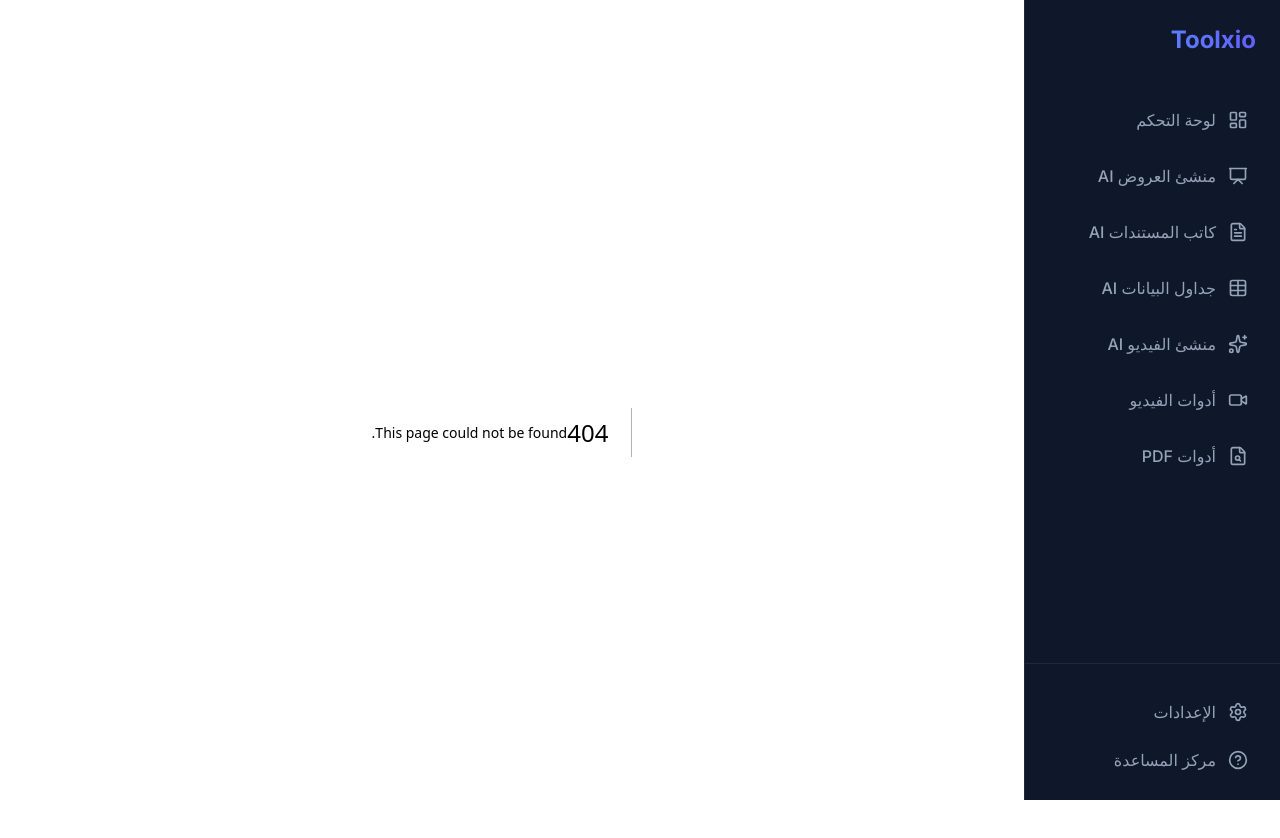
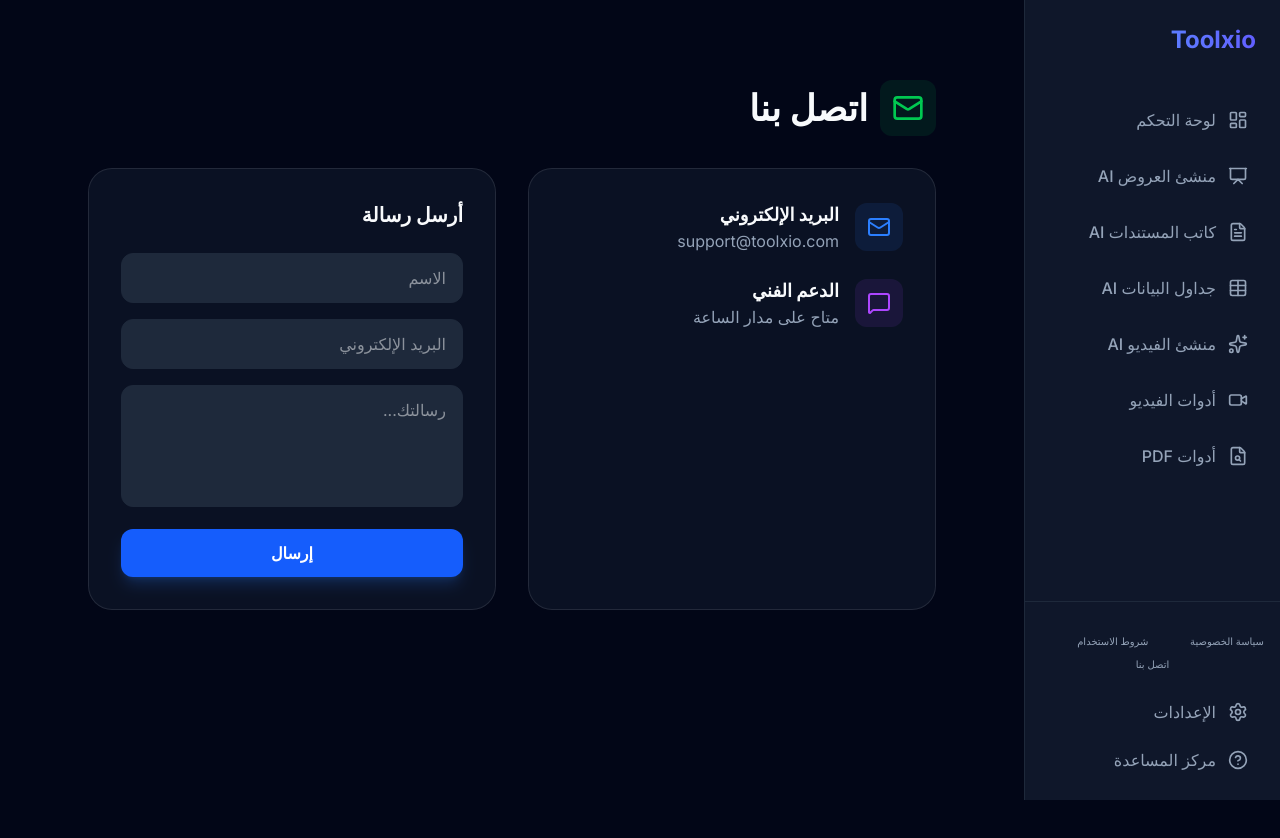
Before and after one commit to naif2016f12-web/toolxio, a Next.js app: page /contact in a window 1280 px wide. Before the commit this address had no page. Shown: the top 838 px of the page. After the commit the page ends 800 px from the top, so only its background shows below. Built offline with nearby package versions, Linux system fonts and the light colour scheme.

Commit message:
Add legal pages (Privacy, Terms, Contact) for AdSense approval

```diff
--- /dev/null
+++ b/src/app/contact/page.tsx
@@ -0,0 +1,64 @@
+"use client";
+
+import { Mail, MessageSquare, MapPin } from "lucide-react";
+
+export default function ContactPage() {
+    return (
+        <div className="max-w-4xl mx-auto py-12 px-6">
+            <div className="flex items-center gap-3 mb-8">
+                <div className="p-3 rounded-xl bg-green-500/10">
+                    <Mail className="w-8 h-8 text-green-500" />
+                </div>
+                <h1 className="text-4xl font-bold">اتصل بنا</h1>
+            </div>
+
+            <div className="grid grid-cols-1 md:grid-cols-2 gap-8">
+                <div className="glass-card p-8 rounded-3xl flex flex-col gap-6">
+                    <div className="flex items-center gap-4">
+                        <div className="p-3 rounded-xl bg-blue-500/10">
+                            <Mail className="w-6 h-6 text-blue-500" />
+                        </div>
+                        <div>
+                            <h3 className="font-bold text-foreground text-lg">البريد الإلكتروني</h3>
+                            <p className="text-muted-foreground">support@toolxio.com</p>
+                        </div>
+                    </div>
+
+                    <div className="flex items-center gap-4">
+                        <div className="p-3 rounded-xl bg-purple-500/10">
+                            <MessageSquare className="w-6 h-6 text-purple-500" />
+                        </div>
+                        <div>
+                            <h3 className="font-bold text-foreground text-lg">الدعم الفني</h3>
+                            <p className="text-muted-foreground">متاح على مدار الساعة</p>
+                        </div>
+                    </div>
+                </div>
+
+                <div className="glass-card p-8 rounded-3xl">
+                    <h3 className="font-bold text-foreground text-xl mb-6 text-right">أرسل رسالة</h3>
+                    <div className="space-y-4">
+                        <input
+                            type="text"
+                            placeholder="الاسم"
+                            className="w-full bg-muted border border-border rounded-xl px-4 py-3 focus:outline-none focus:ring-2 focus:ring-accent"
+                        />
+                        <input
+                            type="email"
+                            placeholder="البريد الإلكتروني"
+                            className="w-full bg-muted border border-border rounded-xl px-4 py-3 focus:outline-none focus:ring-2 focus:ring-accent"
+                        />
+                        <textarea
+                            placeholder="رسالتك..."
+                            rows={4}
+                            className="w-full bg-muted border border-border rounded-xl px-4 py-3 focus:outline-none focus:ring-2 focus:ring-accent resize-none"
+                        />
+                        <button className="w-full py-3 bg-blue-600 hover:bg-blue-700 text-white font-bold rounded-xl transition-all shadow-lg shadow-blue-500/20 active:scale-95">
+                            إرسال
+                        </button>
+                    </div>
+                </div>
+            </div>
+        </div>
+    );
+}
--- /dev/null
+++ b/src/app/privacy/page.tsx
@@ -0,0 +1,46 @@
+"use client";
+
+import { ShieldCheck } from "lucide-react";
+
+export default function PrivacyPage() {
+    return (
+        <div className="max-w-4xl mx-auto py-12 px-6">
+            <div className="flex items-center gap-3 mb-8">
+                <div className="p-3 rounded-xl bg-blue-500/10">
+                    <ShieldCheck className="w-8 h-8 text-blue-500" />
+                </div>
+                <h1 className="text-4xl font-bold">سياسة الخصوصية</h1>
+            </div>
+
+            <div className="glass-card p-8 rounded-3xl space-y-6 text-muted-foreground leading-relaxed text-lg">
+                <section>
+                    <h2 className="text-xl font-bold text-foreground mb-3">1. جمع المعلومات</h2>
+                    <p>
+                        نحن في Toolxio نحترم خصوصيتك. يتم معالجة جميع الملفات (المستندات، الفيديوهات، الجداول) محلياً داخل متصفحك. نحن لا نقوم برفع أو تخزين أي من ملفاتك الخاصة على خوادمنا.
+                    </p>
+                </section>
+
+                <section>
+                    <h2 className="text-xl font-bold text-foreground mb-3">2. ملفات تعريف الارتباط (Cookies)</h2>
+                    <p>
+                        نستخدم ملفات تعريف الارتباط لتحسين تجربة المستخدم وتحليل حركة المرور. كما نستخدم خدمات طرف ثالث مثل Google AdSense التي قد تستخدم ملفات تعريف الارتباط لعرض الإعلانات بناءً على زياراتك السابقة.
+                    </p>
+                </section>
+
+                <section>
+                    <h2 className="text-xl font-bold text-foreground mb-3">3. أمن البيانات</h2>
+                    <p>
+                        نحن نلتزم بحماية بياناتك الشخصية المحدودة (مثل معلومات الحساب إذا وجدت) باستخدام تقنيات تشفير حديثة.
+                    </p>
+                </section>
+
+                <section>
+                    <h2 className="text-xl font-bold text-foreground mb-3">4. إعلانات جوجل</h2>
+                    <p>
+                        بصفته طرفاً ثالثاً، يستخدم Google ملفات تعريف ارتباط لخدمة الإعلانات على موقعنا. استخدام Google لملف تعريف الارتباط DART يتيح له عرض الإعلانات للمستخدمين بناءً على زيارتهم لموقعنا والمواقع الأخرى على الإنترنت.
+                    </p>
+                </section>
+            </div>
+        </div>
+    );
+}
--- /dev/null
+++ b/src/app/terms/page.tsx
@@ -0,0 +1,46 @@
+"use client";
+
+import { FileText } from "lucide-react";
+
+export default function TermsPage() {
+    return (
+        <div className="max-w-4xl mx-auto py-12 px-6">
+            <div className="flex items-center gap-3 mb-8">
+                <div className="p-3 rounded-xl bg-indigo-500/10">
+                    <FileText className="w-8 h-8 text-indigo-500" />
+                </div>
+                <h1 className="text-4xl font-bold">شروط الاستخدام</h1>
+            </div>
+
+            <div className="glass-card p-8 rounded-3xl space-y-6 text-muted-foreground leading-relaxed text-lg">
+                <section>
+                    <h2 className="text-xl font-bold text-foreground mb-3">1. قبول الشروط</h2>
+                    <p>
+                        باستخدامك لموقع Toolxio، فإنك توافق على الامتثال لهذه الشروط والأحكام. إذا كنت لا توافق على أي جزء منها، يرجى التوقف عن استخدام الموقع.
+                    </p>
+                </section>
+
+                <section>
+                    <h2 className="text-xl font-bold text-foreground mb-3">2. الاستخدام المسموح به</h2>
+                    <p>
+                        يُسمح باستخدام أدوات الذكاء الاصطناعي المتوفرة لأغراض قانونية وأخلاقية فقط. يُحظر استخدام المنصة لتوليد محتوى مسيء أو ضار أو ينتهك حقوق الملكية الفكرية للآخرين.
+                    </p>
+                </section>
+
+                <section>
+                    <h2 className="text-xl font-bold text-foreground mb-3">3. إخلاء المسؤولية</h2>
+                    <p>
+                        تُقدم الخدمة "كما هي" دون أي ضمانات. نحن غير مسؤولين عن أي أخطاء قد تحدث في المستندات المولدة أو الملفات المعالجة، ويتحمل المستخدم مسؤولية مراجعة النتائج.
+                    </p>
+                </section>
+
+                <section>
+                    <h2 className="text-xl font-bold text-foreground mb-3">4. التعديلات</h2>
+                    <p>
+                        نحتفظ بالحق في تعديل هذه الشروط في أي وقت. سيتم نشر التغييرات فوراً على هذه الصفحة.
+                    </p>
+                </section>
+            </div>
+        </div>
+    );
+}
--- a/src/components/Sidebar.tsx
+++ b/src/components/Sidebar.tsx
@@ -63,6 +63,11 @@ export default function Sidebar() {
 
             <div className="p-4 border-t border-border mt-auto">
                 <PWAInstall />
+                <div className="mt-4 grid grid-cols-2 gap-2 mb-4">
+                    <Link href="/privacy" className="text-[10px] text-muted-foreground hover:text-foreground transition-colors">سياسة الخصوصية</Link>
+                    <Link href="/terms" className="text-[10px] text-muted-foreground hover:text-foreground transition-colors">شروط الاستخدام</Link>
+                    <Link href="/contact" className="text-[10px] text-muted-foreground hover:text-foreground transition-colors col-span-2 text-center">اتصل بنا</Link>
+                </div>
                 <button className="flex items-center gap-3 px-4 py-3 w-full text-muted-foreground hover:text-foreground transition-colors mt-2">
                     <Settings className="w-5 h-5" />
                     <span className="font-medium">الإعدادات</span>
```
